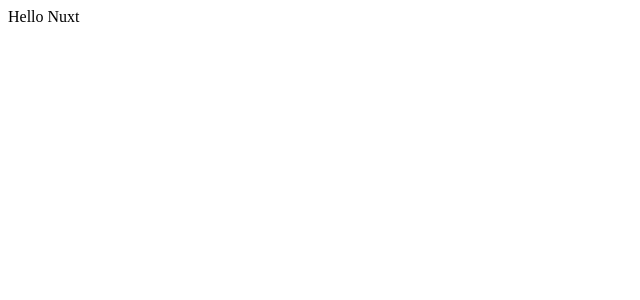
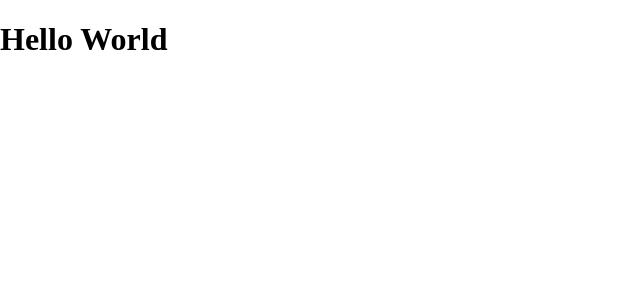
Before and after one commit to chnejohnson/my-ecommerce, a Nuxt app: page / in a window 1280 px wide. Shown: the top 300 px of the page, without its empty margins (0-640 px from the left). Built offline with nearby package versions, Linux system fonts and the light colour scheme.

Commit message:
add scss, normalize.css, and pug

```diff
--- a/nuxt.config.js
+++ b/nuxt.config.js
@@ -23,7 +23,7 @@
   /*
    ** Global CSS
    */
-  css: [],
+  css: ['normalize.css', '@/assets/css/main.scss'],
   /*
    ** Plugins to load before mounting the App
    */
--- a/pages/index.vue
+++ b/pages/index.vue
@@ -1,7 +1,5 @@
-<template>
-  <div>
-    Hello Nuxt
-  </div>
+<template lang="pug">
+  h1 Hello World
 </template>
 
 <script>
@@ -9,3 +7,5 @@
   components: {}
 }
 </script>
+
+<style lang="scss"></style>
```
Also changed, not shown: package.json (+11 -6 lines), assets/css/main.scss (added), 1 other file (tests, documents, lock files or other folders).
